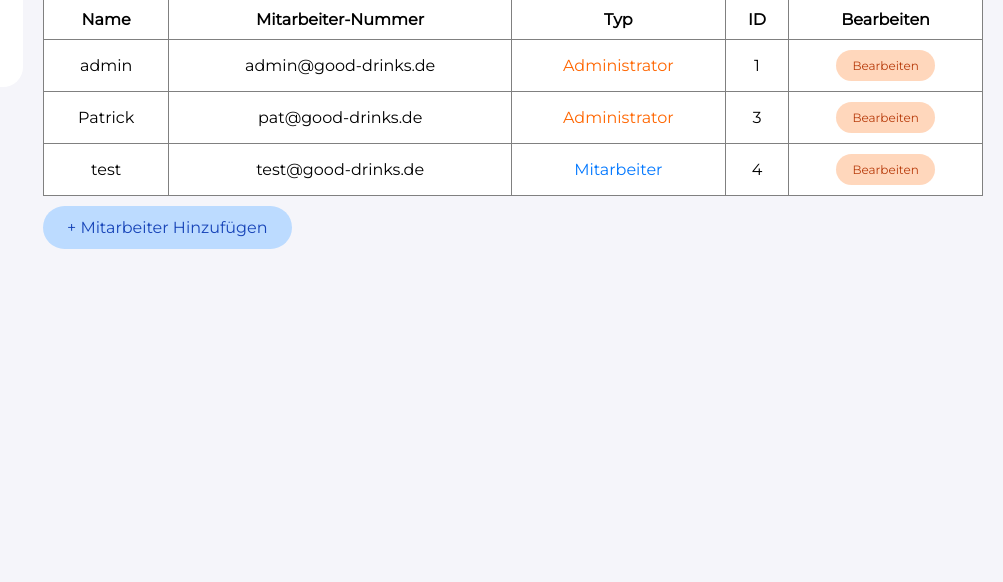
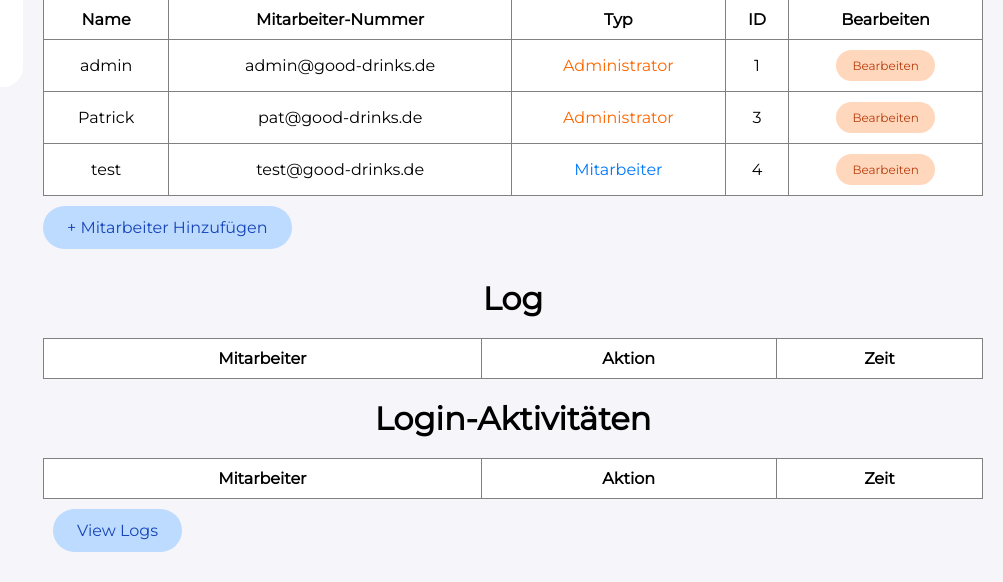
Before and after one commit to sarguhl/GoodDrinks, a Flask app: page /admin in a window 1280 px wide. Shown: the part 713-1295 px from the top of the page, without its empty margins (277-1280 px from the left). Before the commit the page ends 962 px from the top, so only its background shows below. Run offline with Flask 2, Linux system fonts and the light colour scheme; a user stored in the database is signed in; data comes from the database, SQL or seed files in the repository; data that the repository does not hold is empty; some libraries are stand-ins or nearby versions.

Commit message:
add logs

```diff
--- a/website/templates/admin.html
+++ b/website/templates/admin.html
@@ -79,6 +79,49 @@
         <a class="menu__item_ann" href="/sign-up">+ Mitarbeiter Hinzufügen</a>
     </div>
 </div>
+<div class="wrap">
+    <div style="margin-bottom: 20px; text-align: center;">
+        <h1 class="header">Log</h1>
+    </div>
+    <div class="scroll">
+        <table>
+            <tr>
+                <th>Mitarbeiter</th>
+                <th>Aktion</th>
+                <th>Zeit</th>
+            </tr>
+            {% for log in logs[::-1] %}
+            <tr>
+                <td>{{ log[0] }}</td>
+                <td>{{ log[1] }}</td>
+                <td>{{ log[2] }}</td>
+            </tr>
+            {% endfor %}
+        </table>
+    </div>
+
+    <div style="margin: 20px; text-align: center;">
+        <h1 class="header">Login-Aktivitäten</h1>
+    </div>
+    <div class="scroll">
+        <table>
+            <tr>
+                <th>Mitarbeiter</th>
+                <th>Aktion</th>
+                <th>Zeit</th>
+            </tr>
+            {% for log in logins[::-1] %}
+            <tr>
+                <td>{{ log[0] }}</td>
+                <td>{{ log[1] }}</td>
+                <td>{{ log[2] }}</td>
+            </tr>
+            {% endfor %}
+        </table>
+    </div>
+
+    <a class="menu__item_ann" href="/admin/logs">View Logs</a>
+</div>
 <script>
     document.getElementById('submit').addEventListener("click", (e) => {
         e.preventDefault();
--- a/website/views.py
+++ b/website/views.py
@@ -6,9 +6,11 @@ from . import user_db as database
 import json
 import random
 from website.db import db
+from datetime import datetime
+
+now = datetime.now()
 
 views = Blueprint('views', __name__)
-placeholder_sentence = ["Today I though about...", "It's important that...", "I want to remember...", "I think about...", "Today happened...", "WOW! Note this..."]
 
 @views.route('/delete-note', methods=['POST'])
 def delete_note():
@@ -24,6 +26,7 @@ def delete_note():
 
 @views.route("/", methods=["GET"])
 def home():
+    database.session.commit()
     return render_template("home.html", current_user=current_user)
 
 @views.route("/funktion-eins", methods=["GET","POST"])
@@ -147,7 +150,9 @@ def admin():
             database.session.commit()
             flash('Note added!', category='success')
     if current_user.user_state == "admin":
-        return render_template("admin.html", user=current_user, users = result, current_user=current_user)
+        logs = db.records("SELECT employee, action, time FROM sarguhl_bereich.log")
+        logins = db.records("SELECT employee, action, time FROM sarguhl_bereich.login")
+        return render_template("admin.html", user=current_user, users = result, current_user=current_user, logs=logs, logins=logins)
     else: render_template("login.html")
 
 @views.route("/admin/updateappinfo", methods=["POST"])
@@ -195,6 +200,7 @@ def delete_user(user_id):
         return
     else:
         if request.method == "POST":
+
             user = request.get_json()
             userId = user["user_id"]
 
@@ -204,10 +210,21 @@ def delete_user(user_id):
             else:
                 database.engine.execute("DELETE FROM user WHERE user.id = ?", user_id)
                 database.session.commit()
+
+                current_time = now.strftime("%d/%m/%Y %H:%M:%S")
+                db.execute("INSERT INTO sarguhl_bereich.log (employee, action, time) VALUES (%s, %s, %s)", f"{current_user.first_name} {current_user.id}", f"Deleted User {userId}", current_time)
+                db.commit()
                 return redirect(url_for("views.admin"))
 
     return "ok"
 
+@views.route("/admin/logs", methods=["POST", "GET"])
+def admin_log():
+    if current_user.user_state == "admin":
+        logs = db.records("SELECT employee, action, time FROM sarguhl_bereich.log")
+        logins = db.records("SELECT employee, action, time FROM sarguhl_bereich.login")
+        return render_template("logs.html", logs=logs, logins=logins)
+    else: render_template("home.html")
 
 @views.errorhandler(500)
 def internal_server_error(e):
```
Also changed, not shown: website/auth.py (+14 -4 lines), website/templates/logs.html (added, +46 -0 lines).
